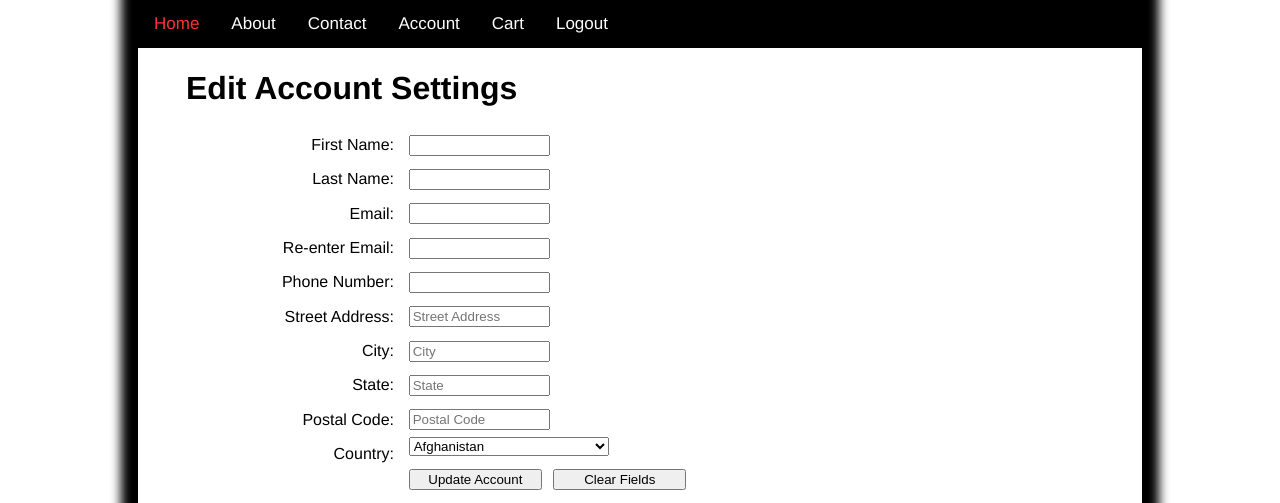
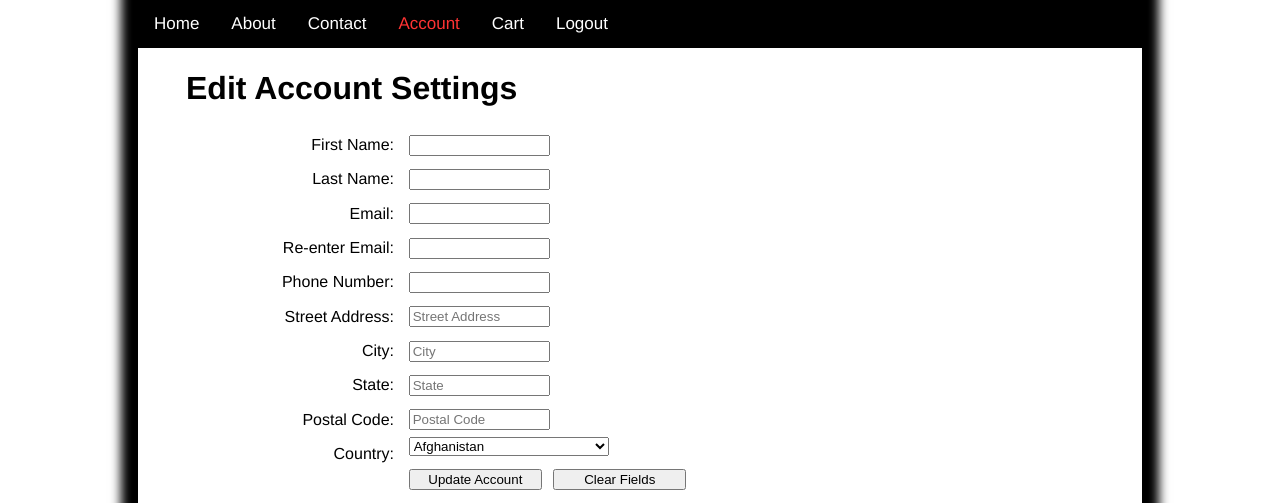
Before and after one commit to danielnguyen-675/CSCI4300-Website---Computer-Parts, a PHP site: page /computerparts/editaccount.php in a window 1280 px wide. Shown: the part 122-625 px from the top of the page. Run offline with PHP 8.4, Linux system fonts and the light colour scheme; a user stored in the database is signed in.

Commit message:
Changed editaccount.php styling for active navtab

```diff
--- a/editaccount.php
+++ b/editaccount.php
@@ -28,10 +28,10 @@
         </header>
 
         <div class="mainNavigation">
-            <a class="active" href="homepage.php">Home</a>
+            <a href="homepage.php">Home</a>
             <a href="#">About</a>
             <a href="#">Contact</a>
-            <a href="editaccount.php">Account</a>
+            <a href="editaccount.php" class="active">Account</a>
             <a href="cart.php">Cart</a>
             <form action="includes/logout.inc.php" method="post">
                 <?php
```
